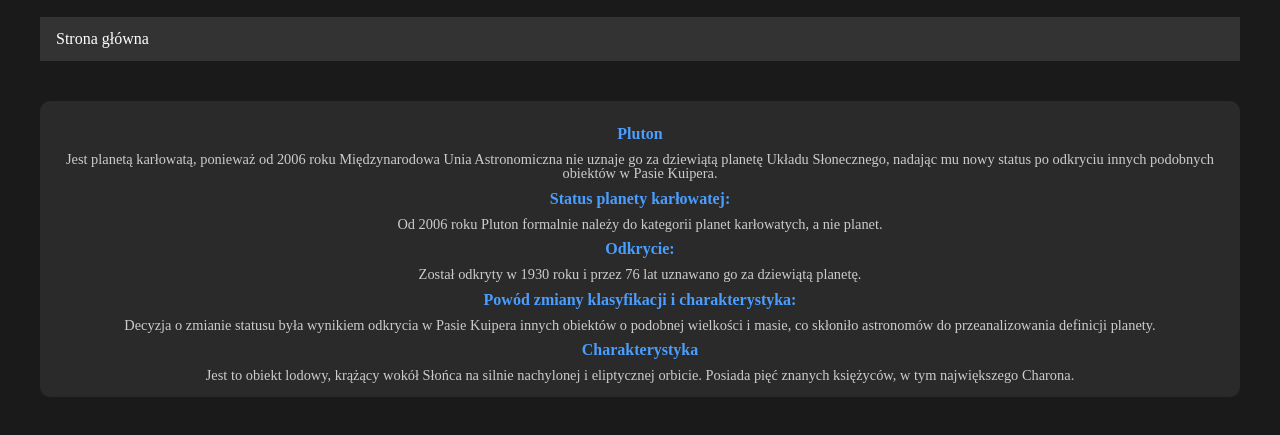
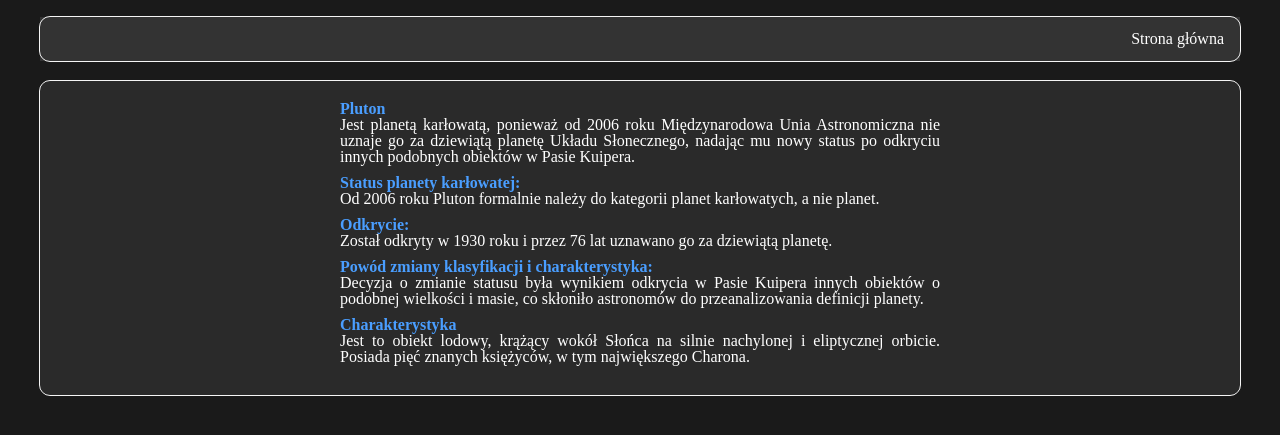
Before and after one commit to pangeon/kurs-html-css, a plain HTML site: page pluton.html in a window 1280 px wide. Shown: the part 73-508 px from the top of the page. Drawn offline with Linux system fonts and the light colour scheme.

Commit message:
add ex 3

```diff
--- a/menu.css
+++ b/menu.css
@@ -1,5 +1,7 @@
 nav {
-    padding: 20px;
+    margin: 20px;
+    border-radius: 10px;
+    outline: 1px solid whitesmoke;
 }
 
 ul {
@@ -24,3 +26,7 @@ ul li a:hover {
     background-color: #c31212;
     transition: 0.7s ease-in-out;
 }
+
+ul li:last-child {
+    float: right;
+}
--- /dev/null
+++ b/page.css
@@ -0,0 +1,14 @@
+.page {
+    margin: 20px;
+    padding: 20px 300px;
+    background-color: #2a2a2a;
+    border-radius: 10px;
+    outline: 1px solid whitesmoke;
+}
+.page p {
+    margin-bottom: 10px;
+    text-align: justify;
+}
+.page h2 {
+    color: #4a9eff;
+}
--- a/pluton.html
+++ b/pluton.html
@@ -7,6 +7,7 @@
     <link rel="stylesheet" href="reset.css">
     <link rel="stylesheet" href="style.css">
     <link rel="stylesheet" href="menu.css">
+    <link rel="stylesheet" href="page.css">
 </head>
 <body>
     <h1>Planety Układu Słonecznego</h1>
@@ -16,9 +17,7 @@
         </ul>
     </nav>
 
-    <div class="gallery">
-        <div class="planet-card">
-
+    <div class="page">
         <h2>Pluton</h2>
         <p>
             Jest planetą karłowatą, ponieważ od 2006 roku
@@ -47,6 +46,5 @@
             Posiada pięć znanych księżyców, w tym największego Charona.
         </p>
     </div>
-    </div>
 </body>
 </html>
```
Also changed, not shown: index.html (+1 -0 lines), 1 other file. Lines whose indentation alone changed are shown as unchanged.
